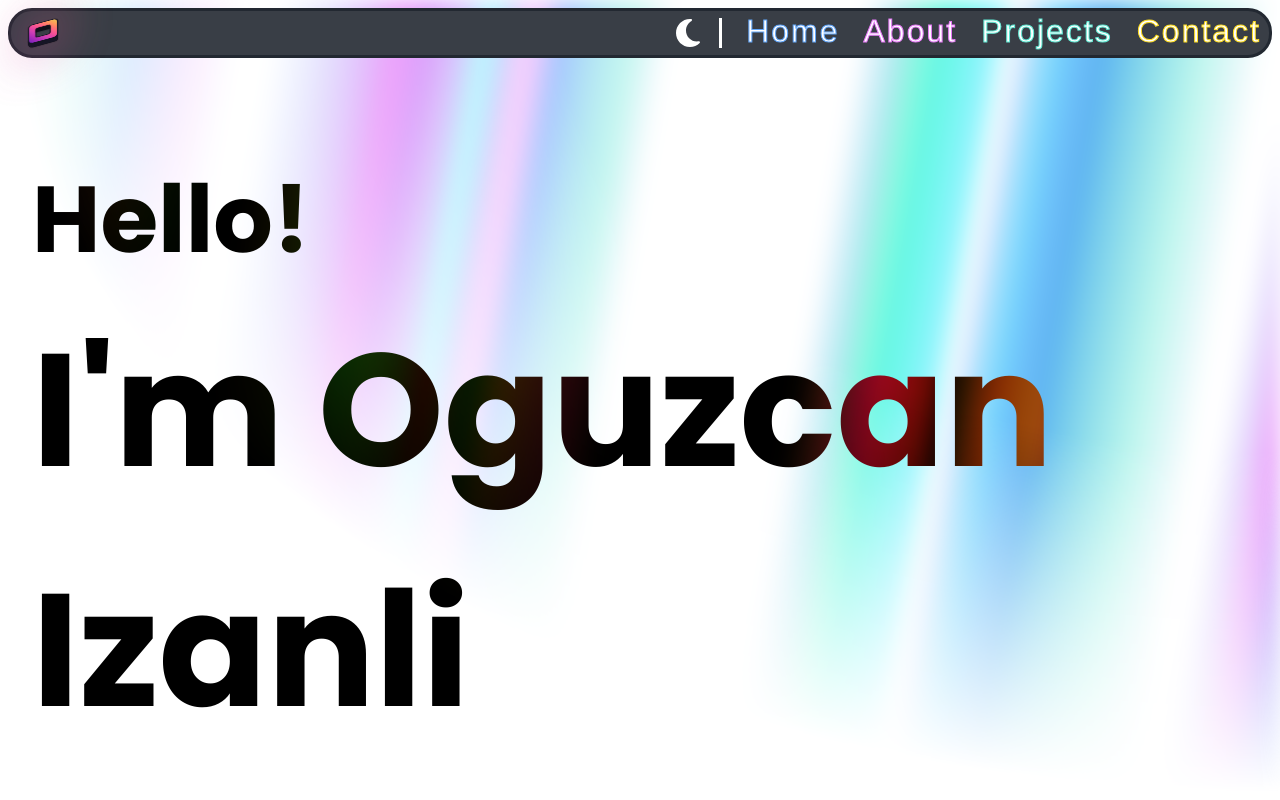
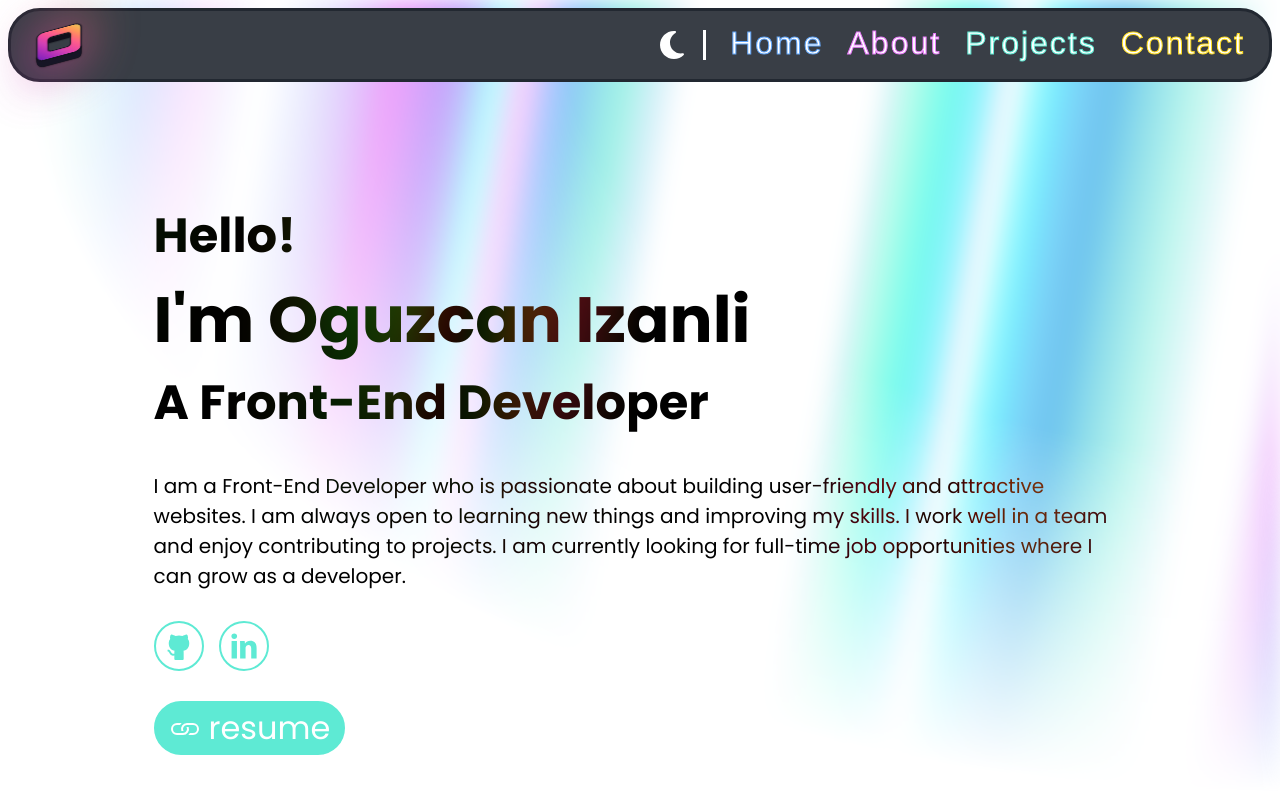
Before and after one commit to OguzcanIzanli/MyPortfolio, a React (Vite) app: page / in a window 1280 px wide. Shown: the top 800 px of the page. Built offline with nearby package versions, Linux system fonts and the light colour scheme; a web font is replaced by a local one.

Commit message:
Social media and resume links are added to the hero section.

```diff
--- a/index.html
+++ b/index.html
@@ -2,7 +2,7 @@
 <html lang="en">
   <head>
     <meta charset="UTF-8" />
-    <link rel="icon" type="image/svg+xml" href="/public/logo.ico" />
+    <link rel="icon" type="image/svg+xml" href="/public/logo.png" />
     <meta name="viewport" content="width=device-width, initial-scale=1.0" />
     <link
       href="https://fonts.googleapis.com/css2?family=Poppins:ital,wght@0,100;0,200;0,300;0,400;0,500;0,600;0,700;0,800;0,900;1,100;1,200;1,300;1,400;1,500;1,600;1,700;1,800;1,900&display=swap"
--- /dev/null
+++ b/src/assets/icons/IconGithub.tsx
@@ -0,0 +1,12 @@
+function IconGithub(props: React.SVGProps<SVGSVGElement>) {
+  return (
+    <svg fill="none" viewBox="0 0 15 15" height="1em" width="1em" {...props}>
+      <path
+        fill="currentColor"
+        d="M9.358 2.145a8.209 8.209 0 00-3.716 0c-.706-.433-1.245-.632-1.637-.716a2.17 2.17 0 00-.51-.053 1.258 1.258 0 00-.232.028l-.01.002-.004.002h-.003l.137.481-.137-.48a.5.5 0 00-.32.276 3.12 3.12 0 00-.159 2.101A3.354 3.354 0 002 5.93c0 1.553.458 2.597 1.239 3.268.547.47 1.211.72 1.877.863-.11.305-.138.628-.116.958v.598c-.407.085-.689.058-.89-.008-.251-.083-.444-.25-.629-.49a4.798 4.798 0 01-.27-.402l-.057-.093a9.216 9.216 0 00-.224-.354c-.19-.281-.472-.633-.928-.753l-.484-.127-.254.968.484.127c.08.02.184.095.355.346.063.093.122.19.19.302l.068.11c.094.152.202.32.327.484.253.33.598.663 1.11.832.35.116.748.144 1.202.074V14.5a.5.5 0 00.5.5h4a.5.5 0 00.5-.5v-3.563c0-.315-.014-.604-.103-.873.663-.14 1.322-.39 1.866-.86.78-.676 1.237-1.73 1.237-3.292v-.001a3.354 3.354 0 00-.768-2.125 3.12 3.12 0 00-.159-2.1.5.5 0 00-.319-.277l-.137.48c.137-.48.136-.48.135-.48l-.002-.001-.004-.002-.009-.002a.671.671 0 00-.075-.015 1.261 1.261 0 00-.158-.013 2.172 2.172 0 00-.51.053c-.391.084-.93.283-1.636.716z"
+      />
+    </svg>
+  );
+}
+
+export default IconGithub;
--- /dev/null
+++ b/src/assets/icons/IconLink.tsx
@@ -0,0 +1,16 @@
+function IconLink(props: React.SVGProps<SVGSVGElement>) {
+  return (
+    <svg
+      fill="currentColor"
+      viewBox="0 0 16 16"
+      height="1em"
+      width="1em"
+      {...props}
+    >
+      <path d="M6.354 5.5H4a3 3 0 000 6h3a3 3 0 002.83-4H9c-.086 0-.17.01-.25.031A2 2 0 017 10.5H4a2 2 0 110-4h1.535c.218-.376.495-.714.82-1z" />
+      <path d="M9 5.5a3 3 0 00-2.83 4h1.098A2 2 0 019 6.5h3a2 2 0 110 4h-1.535a4.02 4.02 0 01-.82 1H12a3 3 0 100-6H9z" />
+    </svg>
+  );
+}
+
+export default IconLink;
--- /dev/null
+++ b/src/assets/icons/IconLinkedin.tsx
@@ -0,0 +1,15 @@
+function IconLinkedin(props: React.SVGProps<SVGSVGElement>) {
+  return (
+    <svg
+      viewBox="0 0 900 1000"
+      fill="currentColor"
+      height="1em"
+      width="1em"
+      {...props}
+    >
+      <path d="M204 152c0 26.667-9.667 49.333-29 68s-44.333 28-75 28c-29.333 0-53.333-9.333-72-28S0 178.667 0 152c0-28 9.333-51 28-69s43.333-27 74-27 55 9 73 27 27.667 41 29 69M6 942V324h192v618H6m306-420c0-57.333-1.333-123.333-4-198h166l10 86h4c40-66.667 103.333-100 190-100 66.667 0 120.333 22.333 161 67s61 111 61 199v366H708V600c0-89.333-32.667-134-98-134-46.667 0-79.333 24-98 72-4 8-6 24-6 48v356H312V522" />
+    </svg>
+  );
+}
+
+export default IconLinkedin;
--- a/src/components/Navbar/Navbar.tsx
+++ b/src/components/Navbar/Navbar.tsx
@@ -17,7 +17,7 @@ const Navbar = () => {
     <div className="containerNavbar">
       <div className={`navbar ${theme === "light" ? "lightNav" : "darkNav"}`}>
         <div className="logo">
-          <Logo size={1} zIndex={1} />
+          <Logo size={1.5} zIndex={1} />
         </div>
         <ul className="navBtns">
           <div
--- a/src/layouts/Hero/Hero.tsx
+++ b/src/layouts/Hero/Hero.tsx
@@ -1,4 +1,8 @@
 import { useTheme } from "../../context/ThemeContext";
+import IconGithub from "../../assets/icons/IconGithub";
+import IconLinkedin from "../../assets/icons/IconLinkedin";
+import IconLink from "../../assets/icons/IconLink";
+// import heroProfile from "../../assets/images/heroProfile.png";
 
 const Hero = () => {
   const { theme } = useTheme();
@@ -21,6 +25,22 @@ const Hero = () => {
             contributing to projects. I am currently looking for full-time job
             opportunities where I can grow as a developer.
           </p>
+
+          <div className="links">
+            <div className="social-media">
+              <a href="" className="github">
+                <IconGithub />
+              </a>
+              <a href="" className="linkedIn">
+                <IconLinkedin />
+              </a>
+            </div>
+
+            <a href="" className="resume">
+              <IconLink />
+              <span>resume</span>
+            </a>
+          </div>
         </div>
       </div>
     </div>
--- a/src/scss/base/_reset.scss
+++ b/src/scss/base/_reset.scss
@@ -5,15 +5,17 @@
   font-family: "Poppins", sans-serif;
 }
 
-ul li {
+li {
   list-style: none;
 }
 
-ul li a {
+a {
   text-decoration: none;
 }
 
 .container {
   width: 95%;
   margin: 0 auto;
+  display: flex;
+  justify-content: center;
 }
--- a/src/scss/components/_background.scss
+++ b/src/scss/components/_background.scss
@@ -23,6 +23,7 @@ $themes: (
 @mixin backgroundPrimary($theme-name) {
   $theme: map-get($themes, $theme-name);
   background-color: map-get($theme, color);
+
   // position: relative;
 }
 
@@ -31,7 +32,6 @@ $themes: (
   position: absolute;
   width: 100%;
   height: 100vh;
-
   $lines: repeating-linear-gradient(
     100deg,
     map-get($theme, color) 0%,
--- a/src/scss/components/_navbar.scss
+++ b/src/scss/components/_navbar.scss
@@ -10,15 +10,15 @@
 .navbar {
   display: flex;
   justify-content: space-between;
-  padding: 4px 8px;
-  border-radius: 24px;
+  padding: 16px 24px;
+  border-radius: 32px;
 }
 
 .logo {
   display: flex;
   align-items: center;
   margin-left: 24px;
-  margin-bottom: 4px;
+  margin-bottom: 6px;
 }
 
 @mixin apply-nav-theme($theme) {
--- a/src/scss/layout/_about.scss
+++ b/src/scss/layout/_about.scss
@@ -1,3 +1,6 @@
+@use "../base/colors" as *;
+
 #about {
   height: 100vh;
+  background-color: $base-color-5;
 }
--- a/src/scss/layout/_hero.scss
+++ b/src/scss/layout/_hero.scss
@@ -1,7 +1,80 @@
+@use "../base/colors" as *;
+
 .hero-content {
-  font-size: 5rem;
+  width: 80%;
   height: auto;
-  mix-blend-mode: difference;
-  filter: invert(1);
-  padding-top: 150px;
+  padding: 200px 0 300px 0;
+  position: relative;
+
+  h3,
+  h1,
+  p {
+    mix-blend-mode: difference;
+    filter: invert(1);
+  }
+
+  h3 {
+    font-size: 48px;
+  }
+
+  h3:nth-of-type(2) {
+    margin-bottom: 32px;
+  }
+
+  h1 {
+    font-size: 64px;
+  }
+
+  p {
+    font-size: 20px;
+  }
+
+  .links {
+    position: absolute;
+
+    .social-media {
+      font-size: 28px;
+
+      a {
+        display: inline-flex;
+        justify-content: center;
+        align-items: center;
+        width: 50px;
+        height: 50px;
+        border-radius: 50%;
+        border: 2px solid;
+        margin: 30px 15px 30px 0;
+        transition: 0.4s ease;
+        color: $base-color-3;
+        cursor: pointer;
+      }
+
+      a:hover {
+        color: $white;
+        background-color: $base-color-3;
+        border: 2px solid $base-color-3;
+        box-shadow: 0 0 20px $base-color-3;
+      }
+    }
+
+    .resume {
+      display: flex;
+      align-items: center;
+      gap: 8px;
+      font-size: 32px;
+      color: $white;
+      background-color: $base-color-3;
+      padding: 0 12px;
+      border-radius: 32px;
+      border: 3px solid $base-color-3;
+      transition: 0.4s ease;
+    }
+
+    .resume:hover {
+      color: $base-color-3;
+      background-color: transparent;
+      border: 3px solid $base-color-3;
+      box-shadow: 0 0 20px $base-color-3;
+    }
+  }
 }
```
Also changed, not shown: public/logo.png (added), src/assets/images/heroProfile.png (added).
